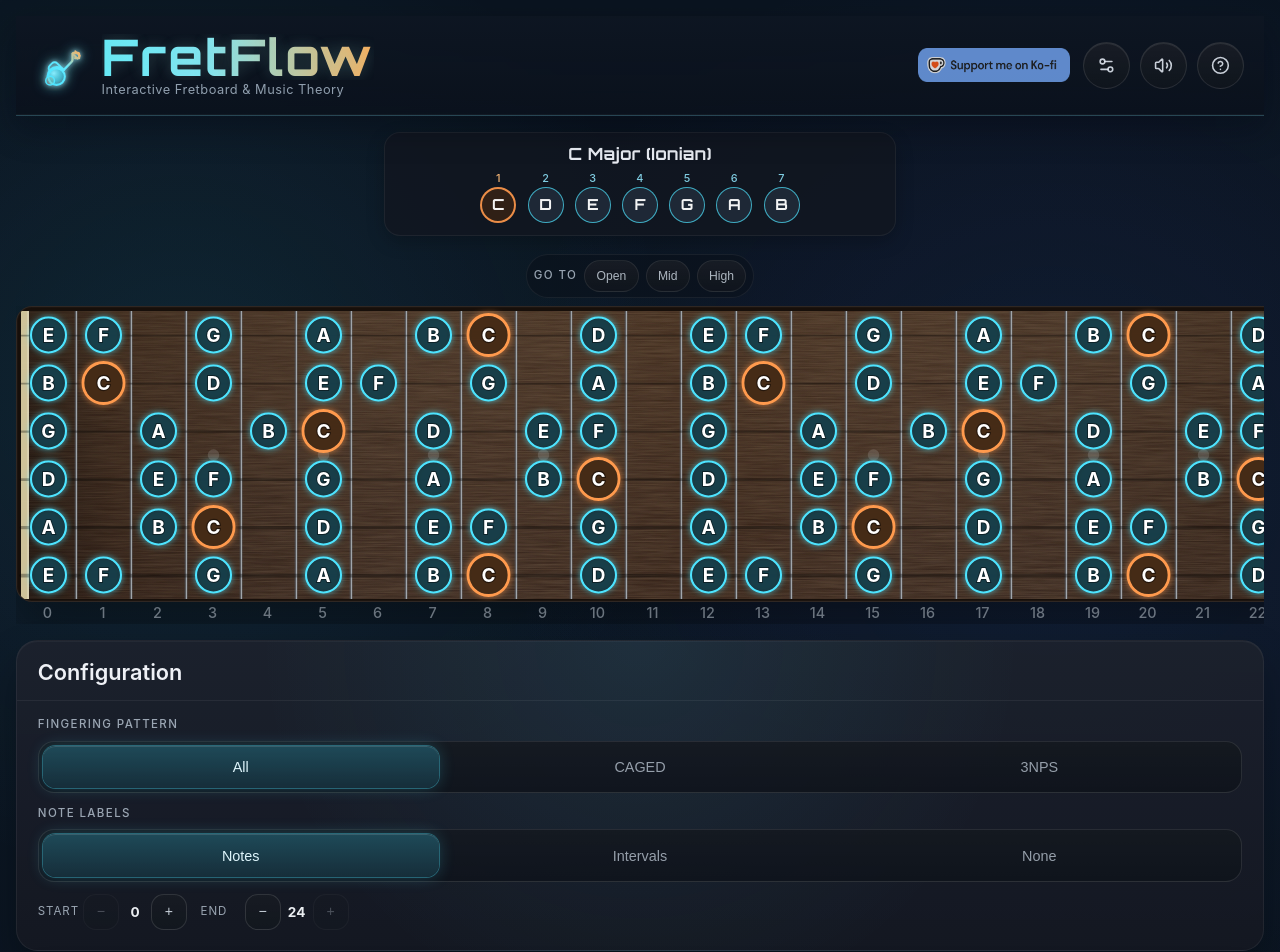
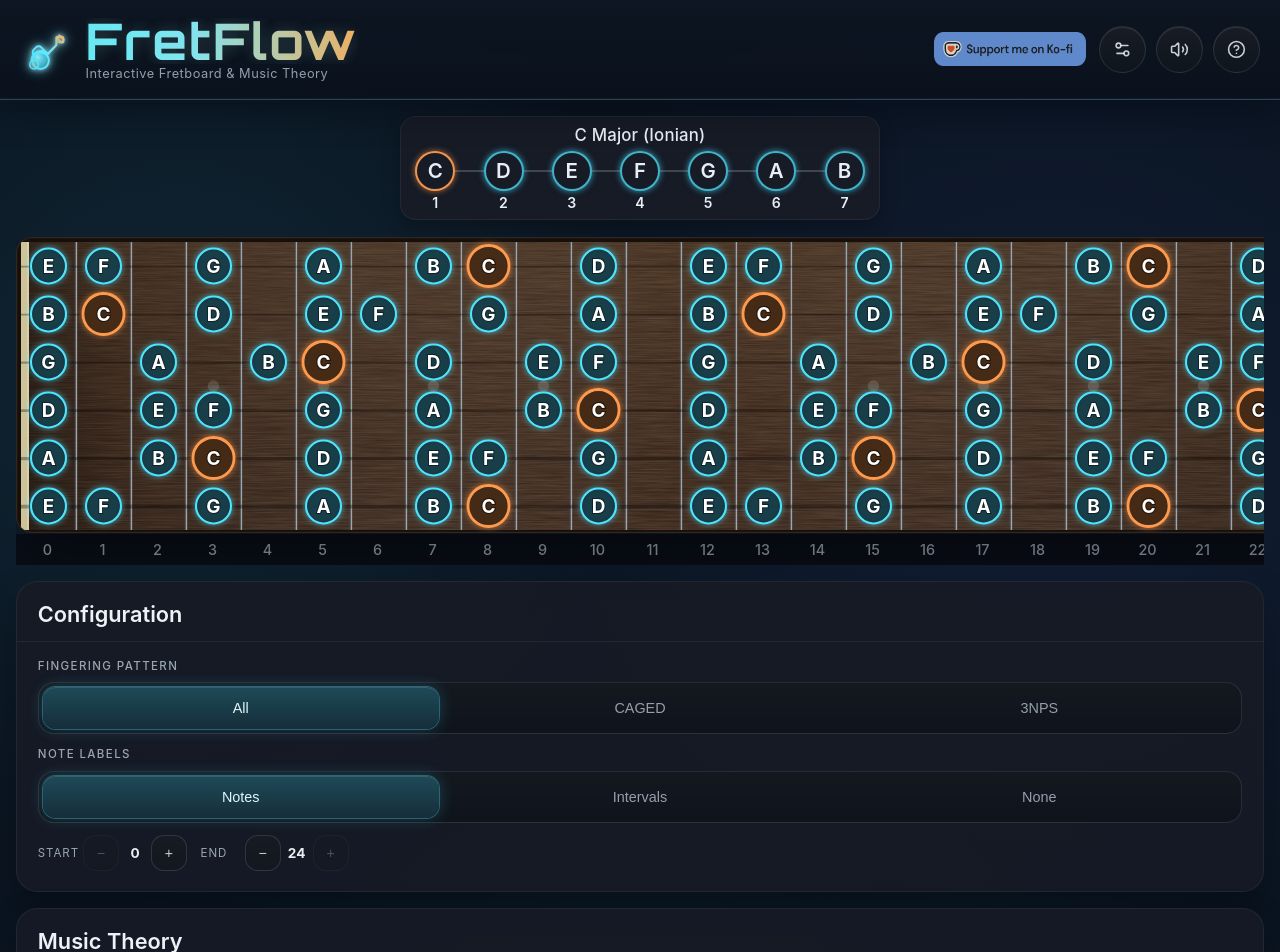
Before and after one commit to iecg/fretboard-app, a React (Vite) app: page / in a window 1280 px wide. Shown: the top 952 px of the page. Built offline with nearby package versions, Linux system fonts and the light colour scheme.

Commit message:
refactor(ui): fidelity polish — 3-column desktop layout and chip strip redesign

```diff
--- a/src/App.css
+++ b/src/App.css
@@ -318,12 +318,15 @@
 
 .fret-numbers-row {
   display: flex;
+  background: rgb(10 14 22 / 0.92);
+  border-top: 1px solid rgb(255 255 255 / 0.05);
+  padding-block: 0.3rem;
 }
 
 .fret-number {
   font-size: 0.75rem;
   font-weight: 700;
-  color: var(--text-muted);
+  color: rgb(210 220 232 / 0.78);
   user-select: none;
   -webkit-user-select: none;
   text-align: center;
@@ -506,13 +509,6 @@
   flex: 0 0 auto;
   overflow: visible;
   min-width: 0;
-}
-
-.controls-panel--split {
-  display: grid;
-  align-items: start;
-  grid-template-columns: minmax(0, 1fr);
-  gap: var(--space-4);
 }
 
 .controls-panel-column {
@@ -876,7 +872,7 @@
    data-layout-tier and data-layout-variant are set in App.tsx:
      mobile / landscape-mobile → mobile chrome and tabs
      tablet-split / tablet-stacked
-     desktop-split / desktop-stacked
+     desktop-3col
    ============================================= */
 
 /* Fret range mobile layout */
@@ -1032,28 +1028,25 @@
   max-width: 120rem;
 }
 
-.app-container[data-layout-variant="tablet-split"] .controls-panel--split {
-  grid-template-columns: minmax(0, 1fr) minmax(18rem, 1fr);
-}
-
-.app-container[data-layout-variant="desktop-split"] .controls-panel--split {
-  grid-template-columns: minmax(0, 1.15fr) minmax(20rem, 1fr);
-}
-
+/* Tablet split + desktop 3-col keep the key column flush with its grid cell. */
 .app-container[data-layout-variant="tablet-split"] .key-column,
-.app-container[data-layout-variant="desktop-split"] .key-column {
+.app-container[data-layout-variant="desktop-3col"] .key-column {
   min-width: 0;
 }
 
-.app-container[data-layout-variant="tablet-stacked"] .key-column,
-.app-container[data-layout-variant="desktop-stacked"] .key-column {
+/* Desktop 3-col: cap circle height so it fits alongside the other two columns. */
+.app-container[data-layout-variant="desktop-3col"] .circle-fifths-container {
+  max-height: min(22rem, 48vh);
+}
+
+/* Stacked (tablet-stacked): single column, centered key card. */
+.app-container[data-layout-variant="tablet-stacked"] .key-column {
   max-width: 32rem;
   width: 100%;
   margin: 0 auto;
 }
 
-.app-container[data-layout-variant="tablet-stacked"] .circle-fifths-container,
-.app-container[data-layout-variant="desktop-stacked"] .circle-fifths-container {
+.app-container[data-layout-variant="tablet-stacked"] .circle-fifths-container {
   max-width: min(100%, 28rem);
   width: 100%;
   margin: 0 auto;
--- a/src/App.tsx
+++ b/src/App.tsx
@@ -394,7 +394,7 @@ function AppContent() {
 
       {/* Shared tablet/desktop controls panel */}
       {layout.showControlsPanel && (
-        <ExpandedControlsPanel mode={layout.isSplitPanel ? "split" : "stacked"} />
+        <ExpandedControlsPanel mode={layout.panelMode} />
       )}
 
       {/* Mobile inline tab bar + content — hidden on desktop */}
--- a/src/FretboardInteractive.tsx
+++ b/src/FretboardInteractive.tsx
@@ -148,12 +148,6 @@ export function FretboardInteractive({
     pendingTarget.current = null;
   };
 
-  const scrollToFret = (fret: number) => {
-    if (!scrollRef.current) return;
-    const offset = (fret - startFret) * effectiveZoom;
-    scrollRef.current.scrollTo({ left: Math.max(0, offset - 20), behavior: "smooth" });
-  };
-
   const handleFretClick = (stringIndex: number, fretIndex: number, noteName: string) => {
     if (dragDistance.current > 5) return;
     const fretNoteWithOctave = getFretNoteWithOctave(tuning[stringIndex], fretIndex);
@@ -166,22 +160,6 @@ export function FretboardInteractive({
 
   return (
     <div className="fretboard-outer">
-      <div className="fretboard-toolbar">
-        <div className="viewport-jumps">
-          <span className="section-label">Go to</span>
-          {([["Open", 0], ["Mid", 5], ["High", 12]] as [string, number][]).map(([label, fret]) => (
-            <button
-              key={label}
-              className="toolbar-btn"
-              disabled={fret < startFret || fret > endFret}
-              onClick={() => scrollToFret(fret)}
-            >
-              {label}
-            </button>
-          ))}
-        </div>
-      </div>
-
       <div
         className={clsx("fretboard-wrapper", "hide-scrollbar")}
         ref={scrollRef}
--- a/src/components/AppHeader.css
+++ b/src/components/AppHeader.css
@@ -4,6 +4,11 @@
   justify-content: space-between;
   gap: clamp(0.75rem, 2vw, 1.5rem);
   padding: clamp(0.8rem, 1.4vw, 1.1rem) clamp(0.75rem, 2vw, 1.25rem);
+  /* Escape the app-container horizontal + top padding so the header goes
+     edge-to-edge. The negative margins match the container padding rules
+     in App.css (default and mobile breakpoint). */
+  margin-top: calc(-1 * clamp(0.75rem, 1.5vw, 1rem));
+  margin-inline: calc(-1 * clamp(0.75rem, 1.5vw, 1rem));
   background:
     linear-gradient(180deg, rgb(14 22 34 / 0.94), rgb(10 17 28 / 0.88));
   border-bottom: 1px solid color-mix(in srgb, var(--neon-cyan) 16%, rgb(255 255 255 / 0.08));
@@ -85,7 +90,10 @@
 
 @media (max-width: 767px) {
   .app-header {
-    padding-inline: 0.25rem;
+    padding-inline: 0.75rem;
+    /* Mobile app-container uses 0.65rem padding (see App.css @media rules). */
+    margin-top: -0.65rem;
+    margin-inline: -0.65rem;
   }
 
   .app-header-brand-title {
--- a/src/components/Card.css
+++ b/src/components/Card.css
@@ -1,12 +1,8 @@
 .card {
-  background:
-    radial-gradient(circle at top, rgb(77 228 255 / 0.08), transparent 55%),
-    linear-gradient(180deg, rgb(28 33 45 / 0.96), rgb(20 24 34 / 0.98));
+  background: rgb(22 27 38 / 0.96);
   border: 1px solid color-mix(in srgb, var(--surface-card-border) 80%, rgb(255 255 255 / 0.05));
   border-radius: 1.35rem;
-  box-shadow:
-    inset 0 1px 0 rgb(255 255 255 / 0.04),
-    0 22px 42px rgb(0 0 0 / 0.28);
+  box-shadow: 0 22px 42px rgb(0 0 0 / 0.28);
   overflow: hidden;
 }
 
--- a/src/components/DegreeChipStrip.css
+++ b/src/components/DegreeChipStrip.css
@@ -1,12 +1,27 @@
+/* Chip sizing tokens — reused by container width, connector line, and chip itself
+   so the horizontal line terminates exactly at the first and last chip centers. */
 .degree-chip-strip {
+  --chip-size: clamp(2.15rem, 3.4vw, 2.5rem);
+  --chip-half: calc(var(--chip-size) / 2);
+  /* Matches the Card primitive fill (see Card.css). Solid RGB is used rather
+     than rgb(22 27 38 / 0.96) because the chip circles reuse this value to
+     mask the connector line — an opaque fill keeps the line from showing
+     under each ring while being visually indistinguishable from 0.96 alpha. */
+  --strip-fill: rgb(22 27 38);
+  /* Matches the SVG fretboard glow filters (see FretboardSVG.tsx
+     #glow-cyan / #glow-orange — feDropShadow stdDeviation=3, opacity=0.65). */
+  --chip-glow-cyan: 0 0 6px rgb(77 228 255 / 0.65);
+  --chip-glow-orange: 0 0 6px rgb(255 154 77 / 0.65);
+  --chip-border-width: 2px;
+
   display: flex;
   flex-direction: column;
-  gap: 0.55rem;
-  width: min(100%, 32rem);
+  gap: 0.4rem;
+  width: min(100%, 30rem);
   margin: 0 auto;
-  padding: 0.7rem 0.9rem 0.8rem;
+  padding: 0.5rem 0.9rem 0.55rem;
   border-radius: 1rem;
-  background: rgb(18 22 32 / 0.82);
+  background: var(--strip-fill);
   border: 1px solid rgb(255 255 255 / 0.06);
   box-shadow: 0 6px 18px rgb(0 0 0 / 0.22);
   align-items: center;
@@ -14,117 +29,123 @@
 }
 
 .degree-chip-strip-header {
-  font-family: var(--font-display);
-  font-size: clamp(0.88rem, 1.4vw, 1.05rem);
-  font-weight: var(--font-weight-semibold);
-  color: rgb(245 249 255 / 0.94);
+  font-family: var(--font-sans);
+  font-size: clamp(0.92rem, 1.5vw, 1.05rem);
+  font-weight: var(--font-weight-medium);
+  color: var(--text-soft-white);
   line-height: 1.2;
-  letter-spacing: 0.02em;
+  letter-spacing: 0.01em;
 }
 
 .degree-chip-strip-list {
+  position: relative;
   display: flex;
-  align-items: flex-end;
-  justify-content: center;
-  gap: clamp(0.4rem, 1vw, 0.7rem);
+  align-items: flex-start;
+  justify-content: space-between;
   list-style: none;
   margin: 0;
   padding: 0;
   width: 100%;
-  overflow-x: auto;
-  scrollbar-width: none;
 }
 
-.degree-chip-strip-list::-webkit-scrollbar {
-  display: none;
+/* Connector line spans exactly from first chip center to last chip center. */
+.degree-chip-strip-list::before {
+  content: "";
+  position: absolute;
+  left: var(--chip-half);
+  right: var(--chip-half);
+  top: calc(var(--chip-half) - 1px);
+  height: 2px;
+  background: rgb(255 255 255 / 0.18);
+  pointer-events: none;
+  z-index: 0;
 }
 
 .degree-chip-item {
+  position: relative;
+  z-index: 1;
   display: flex;
   flex-direction: column;
   align-items: center;
-  gap: 0.18rem;
+  gap: 0.28rem;
   flex: 0 0 auto;
 }
 
-.degree-chip-interval {
-  font-size: 0.68rem;
-  font-weight: var(--font-weight-medium);
-  color: rgb(190 201 214 / 0.72);
-  line-height: 1;
-  letter-spacing: 0.02em;
-}
-
-.degree-chip-item[data-is-tonic='true'] .degree-chip-interval,
-.degree-chip-item[data-in-chord='true'] .degree-chip-interval {
-  color: rgb(255 188 120 / 0.95);
-}
-
-.degree-chip-item[data-in-scale='true']:not([data-is-tonic='true']):not([data-in-chord='true']) .degree-chip-interval {
-  color: rgb(140 224 246 / 0.9);
-}
-
 .degree-chip {
-  display: flex;
-  align-items: center;
-  justify-content: center;
-  width: clamp(1.95rem, 3.2vw, 2.25rem);
-  height: clamp(1.95rem, 3.2vw, 2.25rem);
+  display: grid;
+  place-items: center;
+  width: var(--chip-size);
+  height: var(--chip-size);
   border-radius: 50%;
-  background: rgb(28 34 46 / 1);
-  border: 1.5px solid rgb(255 255 255 / 0.12);
+  /* Fill matches the strip surface — visually reads as "no fill" because it
+     blends with the container, but it hides the connector line behind the
+     chip so the line stops cleanly at each ring edge. */
+  background: var(--strip-fill);
+  border: var(--chip-border-width) solid rgb(255 255 255 / 0.22);
   opacity: 0.55;
   transition:
     opacity var(--transition-fast),
-    background var(--transition-fast),
-    border-color var(--transition-fast);
+    border-color var(--transition-fast),
+    box-shadow var(--transition-fast);
 }
 
 .degree-chip-item[data-in-scale='true'] .degree-chip {
-  background: rgb(30 40 54 / 1);
-  border-color: rgb(77 228 255 / 0.7);
+  border-color: rgb(77 228 255 / 0.75);
+  box-shadow: var(--chip-glow-cyan);
   opacity: 1;
 }
 
 .degree-chip-item[data-is-tonic='true'] .degree-chip,
 .degree-chip-item[data-in-chord='true'] .degree-chip {
-  background: rgb(48 32 22 / 1);
-  border-color: rgb(255 154 77 / 0.9);
+  border-color: rgb(255 154 77 / 0.95);
+  box-shadow: var(--chip-glow-orange);
   opacity: 1;
 }
 
 .degree-chip-item[data-is-tonic='true'] .degree-chip {
-  border-width: 2px;
+  border-width: var(--chip-border-width);
 }
 
 .degree-chip-note {
-  font-family: var(--font-display);
+  /* Match the chip's own height so the line-box centers glyphs vertically
+     regardless of Inter's ascender/descender asymmetry. */
+  display: inline-flex;
+  align-items: center;
+  font-family: var(--font-sans);
   font-weight: var(--font-weight-semibold);
-  font-size: clamp(0.82rem, 1.4vw, 0.95rem);
-  color: rgb(255 255 255 / 0.95);
+  font-size: clamp(1.1rem, 1.9vw, 1.28rem);
+  color: var(--text-soft-white);
+  line-height: calc(var(--chip-size) - var(--chip-border-width) * 2);
+  letter-spacing: 0.01em;
+}
+
+.degree-chip-interval {
+  font-family: var(--font-sans);
+  font-size: 0.88rem;
+  font-weight: var(--font-weight-semibold);
+  color: var(--text-soft-white);
   line-height: 1;
-  letter-spacing: 0.01em;
+  letter-spacing: 0.02em;
 }
 
 @media (max-width: 767px) {
   .degree-chip-strip {
+    --chip-size: 2.15rem;
     width: 100%;
     border-radius: 0.85rem;
-    padding: 0.6rem 0.7rem 0.7rem;
-    gap: 0.4rem;
-  }
-
-  .degree-chip-strip-list {
-    justify-content: flex-start;
-    gap: 0.4rem;
-  }
-
-  .degree-chip {
-    width: 2rem;
-    height: 2rem;
+    padding: 0.45rem 0.7rem 0.5rem;
+    gap: 0.35rem;
   }
 
   .degree-chip-strip-header {
-    font-size: 0.88rem;
+    font-size: 0.92rem;
+  }
+
+  .degree-chip-note {
+    font-size: 1.1rem;
+  }
+
+  .degree-chip-interval {
+    font-size: 0.82rem;
   }
 }
--- a/src/components/DegreeChipStrip.tsx
+++ b/src/components/DegreeChipStrip.tsx
@@ -40,10 +40,10 @@ export function DegreeChipStrip({
             data-is-tonic={chip.isTonic ? 'true' : undefined}
             data-in-chord={chip.inChord ? 'true' : undefined}
           >
-            <span className="degree-chip-interval">{chip.interval}</span>
             <span className="degree-chip">
               <span className="degree-chip-note">{chip.note}</span>
             </span>
+            <span className="degree-chip-interval">{chip.interval}</span>
           </li>
         ))}
       </ul>
--- a/src/components/ExpandedControlsPanel.tsx
+++ b/src/components/ExpandedControlsPanel.tsx
@@ -151,7 +151,11 @@ export function KeyColumn() {
  * on the left with Key on the right. Stacked mode renders all three groups in
  * a single column for compact-height tablet and desktop viewports.
  */
-export function ExpandedControlsPanel({ mode }: { mode: "split" | "stacked" }) {
+export function ExpandedControlsPanel({
+  mode,
+}: {
+  mode: "3col" | "split" | "stacked";
+}) {
   return (
     <div className="controls-panel controls-panel--dashboard" data-mode={mode}>
       <BaseControlsSection />
--- a/src/index.css
+++ b/src/index.css
@@ -7,6 +7,9 @@
   --text-muted: #a0a0a5;
   --text-on-highlight: #ffffff;
   --text-on-accent: #ffffff;
+  /* Softer off-white used in preference to pure white for chip labels,
+     degree numbers, glowing note text, and other "bright" foregrounds. */
+  --text-soft-white: #e8eef6;
   --accent-primary: #0a84ff;
   --accent-secondary: #ff9f0a;
   --accent-glow: rgba(10, 132, 255, 0.15);
--- a/src/layout/responsive.ts
+++ b/src/layout/responsive.ts
@@ -7,8 +7,9 @@ export type ResponsiveVariant =
   | "landscape-mobile"
   | "tablet-split"
   | "tablet-stacked"
-  | "desktop-split"
-  | "desktop-stacked";
+  | "desktop-3col";
+
+export type DashboardPanelMode = "3col" | "split" | "stacked";
 
 export interface ResponsiveLayout {
   tier: ResponsiveTier;
@@ -19,6 +20,7 @@ export interface ResponsiveLayout {
   showMobileTabs: boolean;
   showSummary: boolean;
   isSplitPanel: boolean;
+  panelMode: DashboardPanelMode;
   showHeaderSubtitle: boolean;
   compactHeaderActions: boolean;
   fullWidthOverlay: boolean;
@@ -63,9 +65,7 @@ export function getResponsiveVariant(
     return isCompactHeight(viewportHeight) ? "tablet-stacked" : "tablet-split";
   }
 
-  return isCompactHeight(viewportHeight)
-    ? "desktop-stacked"
-    : "desktop-split";
+  return "desktop-3col";
 }
 
 export function getStringRowPx(tier: ResponsiveTier): number {
@@ -79,8 +79,13 @@ export function getResponsiveLayout(
   const tier = getResponsiveTier(viewportWidth);
   const variant = getResponsiveVariant(viewportWidth, viewportHeight);
   const compactHeight = isCompactHeight(viewportHeight);
-  const isSplitPanel =
-    variant === "tablet-split" || variant === "desktop-split";
+  const isSplitPanel = variant === "tablet-split";
+  const panelMode: DashboardPanelMode =
+    variant === "desktop-3col"
+      ? "3col"
+      : variant === "tablet-split"
+        ? "split"
+        : "stacked";
   const showMobileTabs =
     tier === "mobile" && variant !== "landscape-mobile";
 
@@ -93,6 +98,7 @@ export function getResponsiveLayout(
     showMobileTabs,
     showSummary: variant !== "landscape-mobile",
     isSplitPanel,
+    panelMode,
     showHeaderSubtitle:
       tier !== "mobile" && viewportWidth >= HEADER_SUBTITLE_MIN_WIDTH,
     compactHeaderActions:
```
Also changed, not shown: src/components/ExpandedControlsPanel.css (+29 -27 lines).
